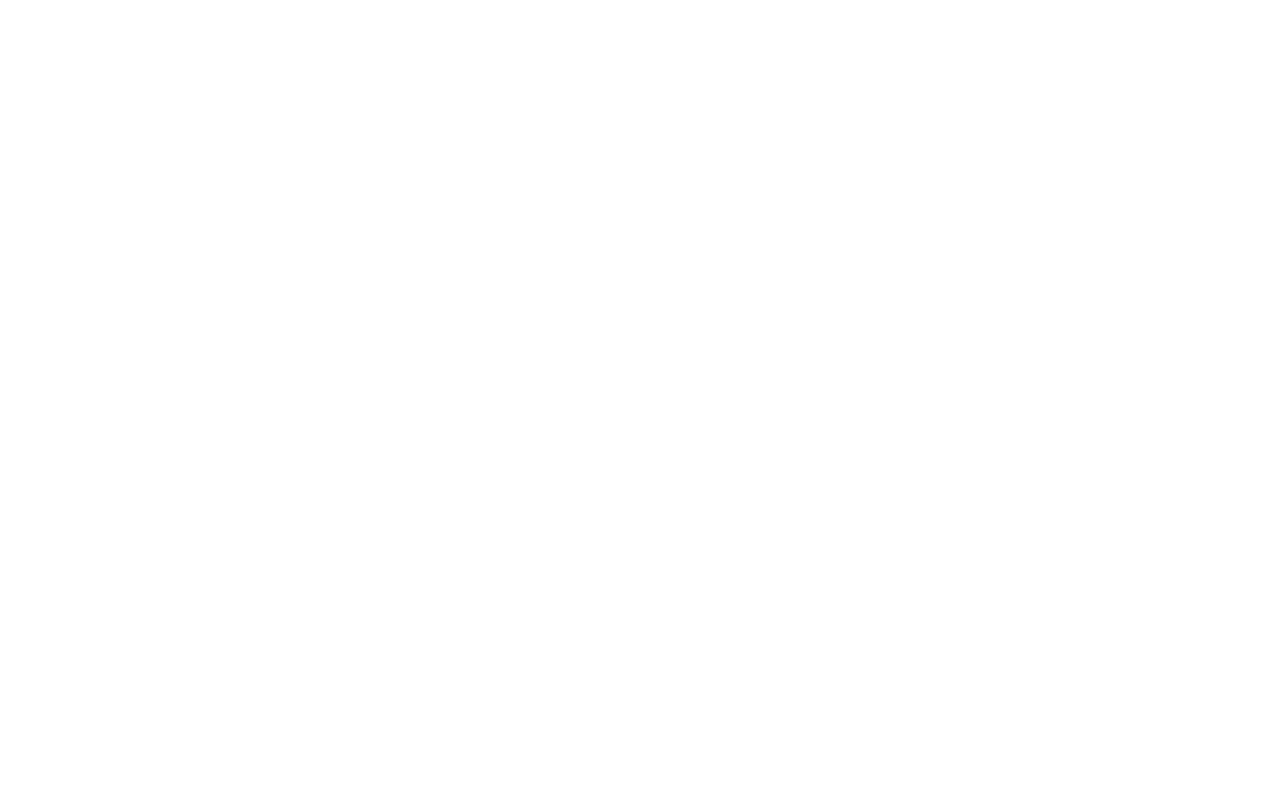
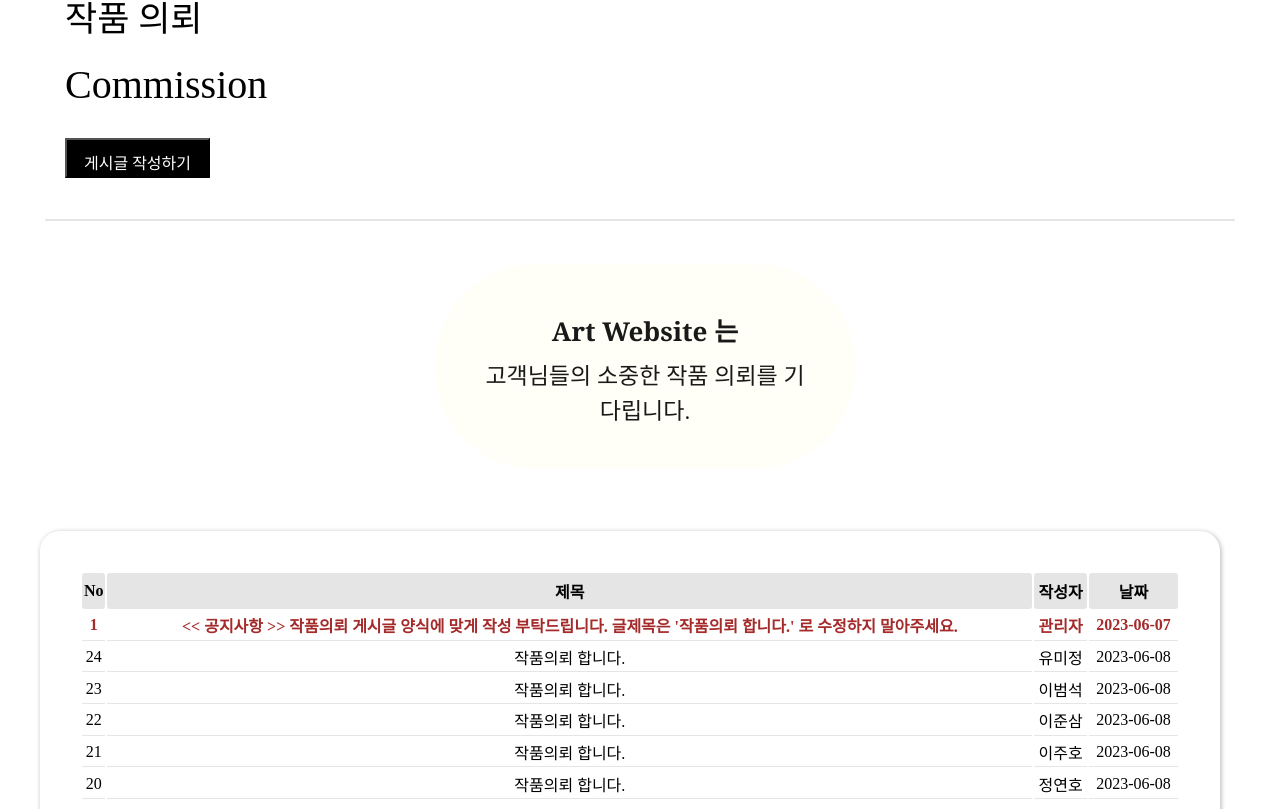
Before and after one commit to m2jung/curator_front, a Next.js app: page /menu/commission in a window 1280 px wide. Shown: the part 471-1280 px from the top of the page. Before the commit the page ends 800 px from the top, so only its background shows below. Built offline with nearby package versions, Linux system fonts and the light colour scheme.

Commit message:
Add-Commission-View

```diff
--- a/package.json
+++ b/package.json
@@ -27,6 +27,7 @@
     "react-bootstrap": "^2.7.4",
     "react-dom": "17.0.2",
     "react-slick": "^0.29.0",
+    "react-table": "^7.8.0",
     "styled-components": "^5.3.11",
     "styled-reset": "^4.4.7"
   },
--- a/src/components/commons/units/art/work/work.styles.js
+++ b/src/components/commons/units/art/work/work.styles.js
@@ -109,7 +109,6 @@
     justify-content: center;
     align-items: center;
 
-    border: 1px solid red;
 `
 export const WorkContentImage = styled.div`
     width: 250px;
--- a/src/components/commons/units/menu/commission/commission.presenter.js
+++ b/src/components/commons/units/menu/commission/commission.presenter.js
@@ -1,12 +1,54 @@
+import LayoutPageNumber from '../../../layout/page-number/page-number.presenter'
+
 import * as C from './commission.styles'
 
-
-export default function CommissionView(props) {
+export default function CommissionView(props){
 
   return (
     <>
-      커미션
+      <C.Wrapper>
+        <C.CommissionBanner>
+          <C.CommissionTitle>작품 의뢰</C.CommissionTitle>
+          <C.CommissionSubTitle>Commission</C.CommissionSubTitle>
+           <C.WriteBtn>게시글 작성하기</C.WriteBtn>
+        </C.CommissionBanner>
+
+        <C.CommissionTableBanner>
+         <C.Message>
+            <span>Art Website 는</span>
+           고객님들의 소중한 작품 의뢰를 기다립니다.
+          </C.Message>
+        </C.CommissionTableBanner>
+
+        <C.CommissionTable>
+          <C.Table>
+              <C.Tr>
+                <C.Th>No</C.Th><C.Th>제목</C.Th><C.Th>작성자</C.Th><C.Th>날짜</C.Th>
+              </C.Tr>
+              <C.Tr>
+                <C.No>1</C.No><C.Title> &lt;&lt; 공지사항 &gt;&gt; 작품의뢰 게시글 양식에 맞게 작성 부탁드립니다. 글제목은 '작품의뢰 합니다.' 로 수정하지 말아주세요.</C.Title><C.Writer>관리자</C.Writer><C.Date>2023-06-07</C.Date>
+              </C.Tr>
+              <C.Tr>
+                <C.No>24</C.No><C.Title>작품의뢰 합니다.</C.Title><C.Writer>유미정</C.Writer><C.Date>2023-06-08</C.Date>
+              </C.Tr>
+              <C.Tr>
+                <C.No>23</C.No><C.Title>작품의뢰 합니다.</C.Title><C.Writer>이범석</C.Writer><C.Date>2023-06-08</C.Date>
+              </C.Tr>
+              <C.Tr>
+                <C.No>22</C.No><C.Title>작품의뢰 합니다.</C.Title><C.Writer>이준삼</C.Writer><C.Date>2023-06-08</C.Date>
+              </C.Tr>
+              <C.Tr>
+                <C.No>21</C.No><C.Title>작품의뢰 합니다.</C.Title><C.Writer>이주호</C.Writer><C.Date>2023-06-08</C.Date>
+              </C.Tr>
+              <C.Tr>
+                <C.No>20</C.No><C.Title>작품의뢰 합니다.</C.Title><C.Writer>정연호</C.Writer><C.Date>2023-06-08</C.Date>
+              </C.Tr>
+            </C.Table>
+
+            <LayoutPageNumber/>
+        </C.CommissionTable>
+
+      </C.Wrapper>
     </>
   )
-
 }
--- a/src/components/commons/units/menu/commission/commission.styles.js
+++ b/src/components/commons/units/menu/commission/commission.styles.js
@@ -1,3 +1,126 @@
 import styled from "@emotion/styled";
 
 // 메뉴 - 작품의뢰
+export const Wrapper = styled.div`
+width: 1200px;
+height: 1200px;
+margin: auto;
+    padding: 40px;
+
+`
+export const CommissionBanner = styled.div`
+    width: 1150px;
+    height: 230px;
+    display: flex;
+    flex-direction: column;
+    justify-content: center;
+    border-bottom: 2px solid rgba(0,0,0,0.1);
+    padding: 20px;
+    margin: auto;
+`
+
+export const CommissionTitle = styled.div`
+    font-family: serif;
+    font-size: 35px;
+    margin-bottom: 20px;
+`
+export const CommissionSubTitle = styled.div`
+    font-family: serif;
+    font-size: 40px;
+    margin-bottom: 30px;
+`
+
+export const CommissionWrapper = styled.div`
+    width: 1200px;
+    height: 600px;
+`
+
+export const WriteBtn = styled.button`
+    width: 145px;
+    height: 40px;
+    font-size: 16px;
+    padding: 10px;
+    color: white;
+    background-color: black;
+`
+
+// 배너2
+
+export const CommissionTableBanner = styled.div`
+    width: 1150px;
+    height: 230px;
+    display: flex;
+    flex-direction: column;
+    justify-content: center;
+    padding: 30px;
+    margin: auto;
+`
+export const Message = styled.div`
+    width: 340px;
+    display: flex;
+    flex-direction: column;
+    justify-content: center;
+    align-items: center;
+    text-align: center;
+    margin: auto;
+    padding: 40px;
+    color: rgba(0,0,0,0.9);
+    font-size: 23px;
+    font-family: 'Times New Roman', Times, serif;
+    line-height: 35px;
+    background-color: #FFFFF8;
+    border-radius: 100px;
+
+    span{
+        font-size: 26px;
+        font-weight: 700;
+        font-family: Georgia, 'Times New Roman', Times, serif;
+        padding: 10px;
+    }
+`
+
+
+
+// 게시판
+export const CommissionTable = styled.div`
+    width: 1100px;
+    height: 300px;
+    margin-top: 20px;
+    border-radius: 20px;
+    box-shadow: 1px 1px 5px rgba(0,0,0,0.3);
+    padding: 40px;
+`
+export const Table = styled.table`
+    width: 1100px;
+    height: 230px;
+`
+
+export const Tr = styled.tr`
+    text-align: center;
+
+    &:nth-child(2) {
+        color: brown;
+        font-weight: 600;
+    }
+
+`
+export const Th = styled.th `
+    height: 36px;
+    background-color: rgba(0,0,0,0.1);
+    border-radius: 3px;
+
+`
+
+export const No = styled.td`
+   border-bottom: 1px solid rgba(0,0,0,0.1);
+
+`
+export const Title = styled.td `
+    border-bottom: 1px solid rgba(0,0,0,0.1);
+`
+export const Writer = styled.td`
+    border-bottom: 1px solid rgba(0,0,0,0.1);
+`
+export const Date = styled.td `
+    border-bottom: 1px solid rgba(0,0,0,0.1);
+`
--- a/src/components/commons/units/menu/genre/genre.presenter.js
+++ b/src/components/commons/units/menu/genre/genre.presenter.js
@@ -8,7 +8,7 @@
     <>
         <C.Wrapper>
          <C.GenreBanner>
-            <C.BannerTitle>작품판매 </C.BannerTitle>
+            <C.BannerTitle>작품 판매 </C.BannerTitle>
             <C.BannerSubTitle>Buy Original Paintings</C.BannerSubTitle>
          </C.GenreBanner>
             <C.GenreSelect>
--- a/src/components/commons/units/menu/service.center/service.presenter.js
+++ b/src/components/commons/units/menu/service.center/service.presenter.js
@@ -33,6 +33,7 @@
         </C.Select>
 
           {/* Icon 클릭시 밑으로 상세 문의 내용 창이 주르륵 내려옴  */}
+          {/* tabel,tr,td..사용으로 콘솔에 에러창 뜸 수정하기 */}
         <C.ServiceTable>
           <C.Table>
             <C.Tr>
--- a/src/components/commons/units/menu/service.center/service.styles.js
+++ b/src/components/commons/units/menu/service.center/service.styles.js
@@ -31,13 +31,14 @@
 
 export const ServiceSubTitle = styled.div`
     font-family: serif;
-    font-size: 17px;
+
     margin-bottom: 16px;
 `
 
 export const Link = styled.a`
     text-decoration: none;
-    padding: 10px;
+    font-size: 17px;
+    padding: 12px;
     color: white;
     background-color: black;
 `
```
Also changed, not shown: src/components/commons/units/menu/artist/artist.presenter.js (+29 -11 lines), src/components/commons/units/menu/artist/artist.styles.js (+73 -14 lines), 2 other files (tests, documents, lock files or other folders).
